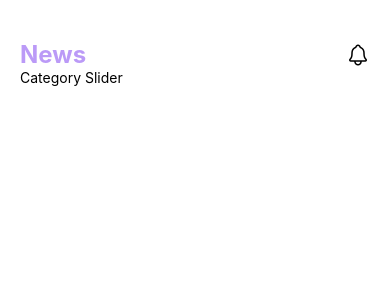
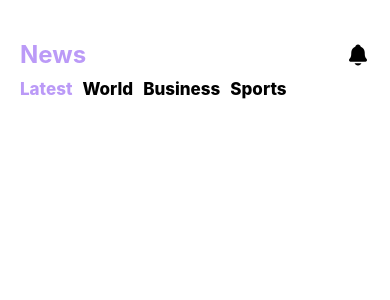
Before and after one commit to vqiu25/news-app, a React Native app: screen / in a window 390 px wide. Shown: the top 300 px of the page. Built offline with nearby package versions, Linux system fonts and the light colour scheme.

Commit message:
✨ complete category slider

```diff
--- a/app/components/home/CategorySlider.js
+++ b/app/components/home/CategorySlider.js
@@ -1,12 +1,61 @@
-import React from "react";
-import { Text, View } from "react-native";
+import React, { useState } from "react";
+import {
+  Text,
+  TouchableOpacity,
+  View,
+  FlatList,
+  StyleSheet,
+} from "react-native";
+import Colour from "../../shared/Colour";
 
 function CategorySlider() {
+  const [active, setActive] = useState(1);
+  const categoryList = [
+    { id: 1, name: "Latest" },
+    { id: 2, name: "World" },
+    { id: 3, name: "Business" },
+    { id: 4, name: "Sports" },
+  ];
+
+  const onCategoryClick = (id) => {
+    setActive(id);
+  };
+
   return (
-    <View>
-      <Text>Category Slider</Text>
+    <View style={{ marginTop: 10 }}>
+      <FlatList
+        data={categoryList}
+        horizontal={true}
+        showsHorizontalScrollIndicator={false}
+        renderItem={({ item }) => (
+          <TouchableOpacity onPress={() => onCategoryClick(item.id)}>
+            <Text
+              style={
+                item.id == active ? styles.selectText : styles.unselectText
+              }
+            >
+              {item.name}
+            </Text>
+          </TouchableOpacity>
+        )}
+      />
     </View>
   );
 }
 
+const styles = StyleSheet.create({
+  unselectText: {
+    marginRight: 10,
+    fontSize: 17,
+    fontWeight: "800",
+    color: "black",
+  },
+  selectText: {
+    marginRight: 10,
+    fontSize: 17,
+    fontWeight: "800",
+    color: Colour.primary,
+  },
+});
+
 export default CategorySlider;
--- a/app/screens/Home.js
+++ b/app/screens/Home.js
@@ -9,7 +9,7 @@ function Home() {
     <View>
       <View style={styles.headerRow}>
         <Text style={styles.appName}>News</Text>
-        <Ionicons name="notifications-outline" size={24} color="black" />
+        <Ionicons name="notifications" size={24} color="black" />
       </View>
       <CategorySlider />
     </View>
```
